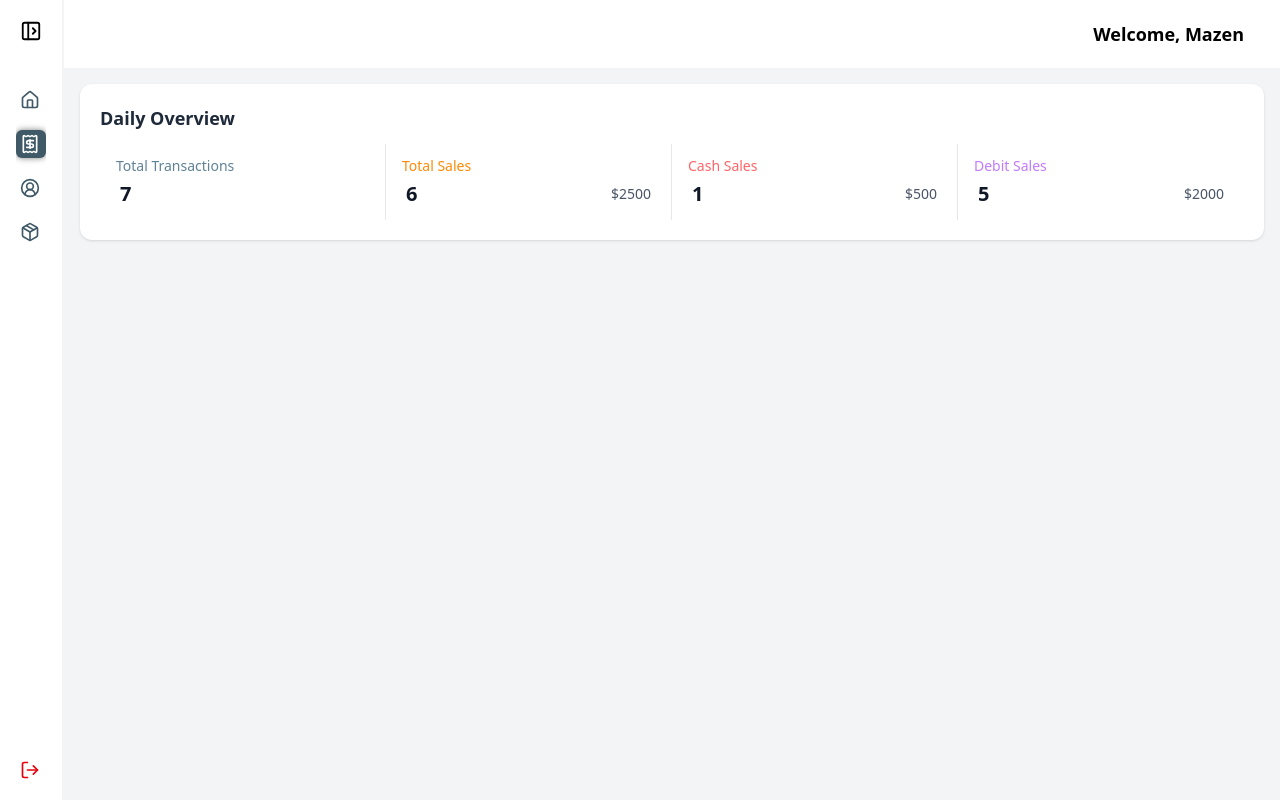
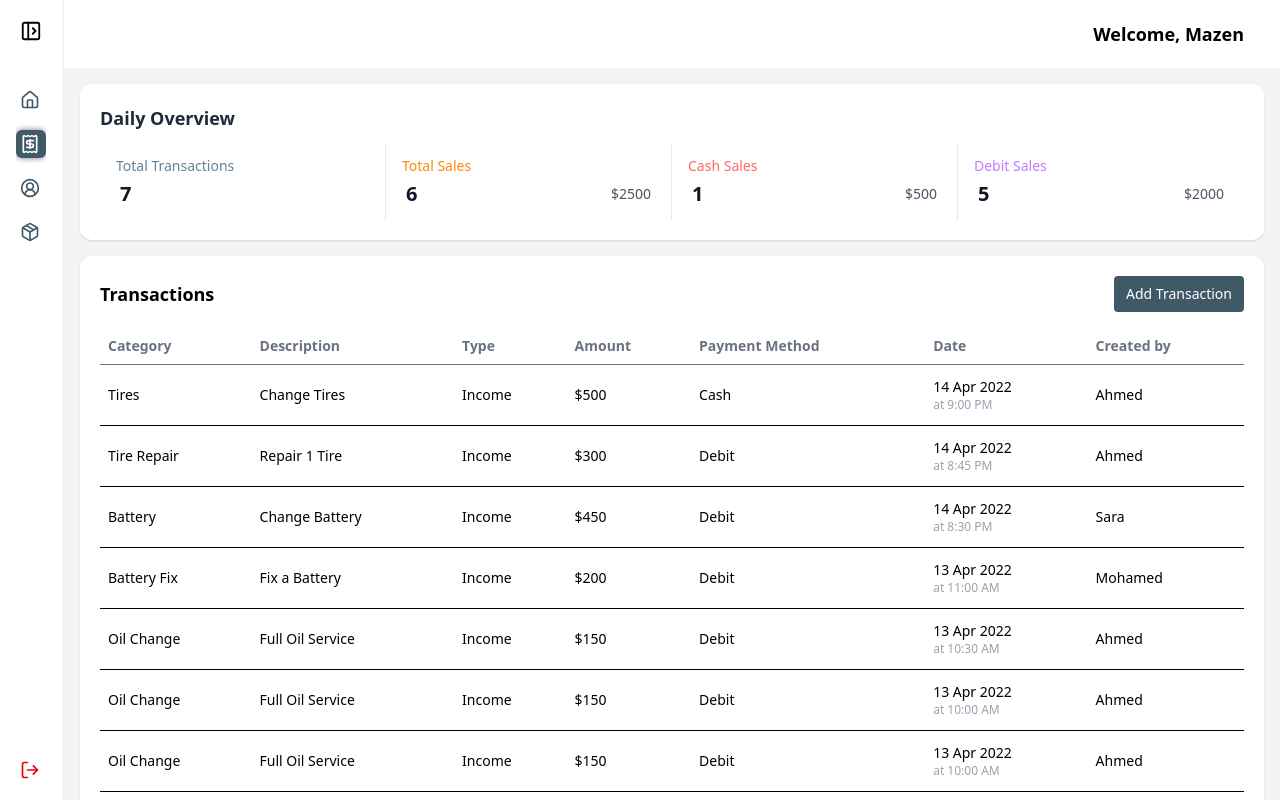
Before and after one commit to CarFLex-Team/tires-warehouse, a Next.js app: page /transactions in a window 1280 px wide. Built offline with nearby package versions, Linux system fonts and the light colour scheme.

Commit message:
Finish Transaction screen ui

```diff
--- a/app/(with-nav-shell)/transactions/page.tsx
+++ b/app/(with-nav-shell)/transactions/page.tsx
@@ -1,6 +1,23 @@
+"use client";
+import { DataTable } from "@/components/DataTable/DataTable";
+import { TableColumn } from "@/components/DataTable/Type";
 import { OverviewStats } from "@/components/overview/Overview-stats";
+import CustomButton from "@/components/ui/CustomButton";
+import { useEffect, useState } from "react";
+import { is, tr } from "zod/locales";
 
-export default async function transactions() {
+export default function transactions() {
+  const [page, setPage] = useState(1);
+  const pageSize = 10;
+  const [isLoading, setIsLoading] = useState(true);
+
+  useEffect(() => {
+    const timer = setTimeout(() => {
+      setIsLoading(false);
+    }, 1500); // 1.5 seconds
+
+    return () => clearTimeout(timer);
+  }, []);
   const dailyTransactionStats = [
     {
       label: "Total Transactions",
@@ -26,9 +43,167 @@ export default async function transactions() {
       color: "text-purple-400",
     },
   ];
+  type Transaction = {
+    category: string;
+    description: string;
+    type: string;
+    amount: string;
+    paymentMethod: string;
+    date: string;
+    time: string;
+    createdBy: string;
+  };
+
+  const transactionColumns: TableColumn<Transaction>[] = [
+    { header: "Category", accessor: "category" },
+    { header: "Description", accessor: "description" },
+    { header: "Type", accessor: "type" },
+    { header: "Amount", accessor: "amount" },
+    { header: "Payment Method", accessor: "paymentMethod" },
+    {
+      header: "Date",
+      accessor: (row) => (
+        <div>
+          <div>{row.date}</div>
+          <div className="text-xs text-gray-400">at {row.time}</div>
+        </div>
+      ),
+    },
+    { header: "Created by", accessor: "createdBy" },
+  ];
+  const transactions = [
+    {
+      category: "Tires",
+      description: "Change Tires",
+      type: "Income",
+      amount: "$500",
+      paymentMethod: "Cash",
+      date: "14 Apr 2022",
+      time: "9:00 PM",
+      createdBy: "Ahmed",
+    },
+    {
+      category: "Tire Repair",
+      description: "Repair 1 Tire",
+      type: "Income",
+      amount: "$300",
+      paymentMethod: "Debit",
+      date: "14 Apr 2022",
+      time: "8:45 PM",
+      createdBy: "Ahmed",
+    },
+    {
+      category: "Battery",
+      description: "Change Battery",
+      type: "Income",
+      amount: "$450",
+      paymentMethod: "Debit",
+      date: "14 Apr 2022",
+      time: "8:30 PM",
+      createdBy: "Sara",
+    },
+    {
+      category: "Battery Fix",
+      description: "Fix a Battery",
+      type: "Income",
+      amount: "$200",
+      paymentMethod: "Debit",
+      date: "13 Apr 2022",
+      time: "11:00 AM",
+      createdBy: "Mohamed",
+    },
+    {
+      category: "Oil Change",
+      description: "Full Oil Service",
+      type: "Income",
+      amount: "$150",
+      paymentMethod: "Debit",
+      date: "13 Apr 2022",
+      time: "10:30 AM",
+      createdBy: "Ahmed",
+    },
+    {
+      category: "Oil Change",
+      description: "Full Oil Service",
+      type: "Income",
+      amount: "$150",
+      paymentMethod: "Debit",
+      date: "13 Apr 2022",
+      time: "10:00 AM",
+      createdBy: "Ahmed",
+    },
+    {
+      category: "Oil Change",
+      description: "Full Oil Service",
+      type: "Income",
+      amount: "$150",
+      paymentMethod: "Debit",
+      date: "13 Apr 2022",
+      time: "10:00 AM",
+      createdBy: "Ahmed",
+    },
+    {
+      category: "Oil Change",
+      description: "Full Oil Service",
+      type: "Income",
+      amount: "$150",
+      paymentMethod: "Debit",
+      date: "13 Apr 2022",
+      time: "10:00 AM",
+      createdBy: "Ahmed",
+    },
+    {
+      category: "Oil Change",
+      description: "Full Oil Service",
+      type: "Income",
+      amount: "$150",
+      paymentMethod: "Debit",
+      date: "13 Apr 2022",
+      time: "10:00 AM",
+      createdBy: "Ahmed",
+    },
+    {
+      category: "Oil Change",
+      description: "Full Oil Service",
+      type: "Income",
+      amount: "$150",
+      paymentMethod: "Debit",
+      date: "13 Apr 2022",
+      time: "10:00 AM",
+      createdBy: "Ahmed",
+    },
+    {
+      category: "Oil Change",
+      description: "Full Oil Service",
+      type: "Income",
+      amount: "$150",
+      paymentMethod: "Debit",
+      date: "13 Apr 2022",
+      time: "10:00 AM",
+      createdBy: "Ahmed",
+    },
+  ];
+
   return (
     <div className=" ">
       <OverviewStats title="Daily Overview" stats={dailyTransactionStats} />
+      <DataTable
+        title="Transactions"
+        columns={transactionColumns}
+        data={
+          isLoading
+            ? []
+            : transactions.slice((page - 1) * pageSize, page * pageSize)
+        }
+        isLoading={isLoading}
+        pagination={{
+          page,
+          pageSize,
+          total: transactions.length,
+          onPageChange: setPage,
+        }}
+        action={<CustomButton onClick={() => {}}>Add Transaction</CustomButton>}
+      />
     </div>
   );
 }
--- /dev/null
+++ b/components/DataTable/DataTable.tsx
@@ -0,0 +1,121 @@
+import { TableColumn } from "./Type";
+type Pagination = {
+  page: number;
+  pageSize: number;
+  total: number;
+  onPageChange: (page: number) => void;
+};
+
+type DataTableProps<T> = {
+  title?: string;
+  columns: TableColumn<T>[];
+  data: T[];
+  action?: React.ReactNode;
+  pagination?: Pagination;
+  isLoading?: boolean;
+};
+function TableSkeleton({ columns }: { columns: number }) {
+  return (
+    <>
+      {Array.from({ length: 5 }).map((_, rowIndex) => (
+        <tr key={rowIndex} className="border-b">
+          {Array.from({ length: columns }).map((_, colIndex) => (
+            <td key={colIndex} className="py-3">
+              <div className="h-4 w-full animate-pulse rounded bg-gray-200" />
+            </td>
+          ))}
+        </tr>
+      ))}
+    </>
+  );
+}
+
+export function DataTable<T>({
+  title,
+  columns,
+  data,
+  action,
+  pagination,
+  isLoading = false,
+}: DataTableProps<T>) {
+  const totalPages = pagination
+    ? Math.ceil(pagination.total / pagination.pageSize)
+    : 0;
+
+  return (
+    <div className="rounded-xl bg-white p-5 m-4 shadow-sm">
+      {/* Header */}
+      <div className="mb-4 flex items-center justify-between gap-4">
+        {title && <h2 className="text-lg font-semibold">{title}</h2>}
+        {action}
+      </div>
+
+      {/* Table */}
+      <div className="overflow-x-auto">
+        <table className="w-full border-collapse ">
+          <thead>
+            <tr className="border-b text-left text-sm text-gray-500 ">
+              {columns.map((col, i) => (
+                <th key={i} className="p-2 min-w-16">
+                  {col.header}
+                </th>
+              ))}
+            </tr>
+          </thead>
+
+          <tbody>
+            {isLoading ? (
+              <TableSkeleton columns={columns.length} />
+            ) : data.length === 0 ? (
+              <tr>
+                <td
+                  colSpan={columns.length}
+                  className="py-6 text-center text-sm text-gray-500"
+                >
+                  No data available
+                </td>
+              </tr>
+            ) : (
+              data.map((row, rowIndex) => (
+                <tr key={rowIndex} className="border-b last:border-0">
+                  {columns.map((col, colIndex) => (
+                    <td key={colIndex} className="py-3 px-2 text-sm">
+                      {typeof col.accessor === "function"
+                        ? col.accessor(row)
+                        : (row[col.accessor] as React.ReactNode)}
+                    </td>
+                  ))}
+                </tr>
+              ))
+            )}
+          </tbody>
+        </table>
+      </div>
+
+      {/* Pagination */}
+      {pagination && !isLoading && (
+        <div className="mt-4 flex items-center justify-between text-sm">
+          <button
+            onClick={() => pagination.onPageChange(pagination.page - 1)}
+            disabled={pagination.page === 1}
+            className="rounded border cursor-pointer px-3 py-1  text-white bg-primary-600 disabled:opacity-50"
+          >
+            Previous
+          </button>
+
+          <span>
+            Page {pagination.page} of {totalPages}
+          </span>
+
+          <button
+            onClick={() => pagination.onPageChange(pagination.page + 1)}
+            disabled={pagination.page === totalPages}
+            className="rounded border cursor-pointer px-3 py-1 text-white bg-primary-600 disabled:opacity-50"
+          >
+            Next
+          </button>
+        </div>
+      )}
+    </div>
+  );
+}
--- /dev/null
+++ b/components/DataTable/Type.tsx
@@ -0,0 +1,5 @@
+export type TableColumn<T> = {
+  header: string;
+  accessor: keyof T | ((row: T) => React.ReactNode);
+  className?: string;
+};
--- a/components/auth/CustomButton.tsx
+++ b/components/auth/AuthButton.tsx
@@ -1,5 +1,5 @@
 "use client";
-export default function CustomButton({
+export default function AuthButton({
   className,
   title,
   onClick,
--- /dev/null
+++ b/components/ui/CustomButton.tsx
@@ -0,0 +1,18 @@
+export default function CustomButton({
+  children,
+  onClick,
+  className = "",
+}: {
+  children: React.ReactNode;
+  onClick: () => void;
+  className?: string;
+}) {
+  return (
+    <button
+      className="rounded bg-primary-600 px-3 py-2 text-sm text-white cursor-pointer"
+      onClick={onClick}
+    >
+      {children}
+    </button>
+  );
+}
```
